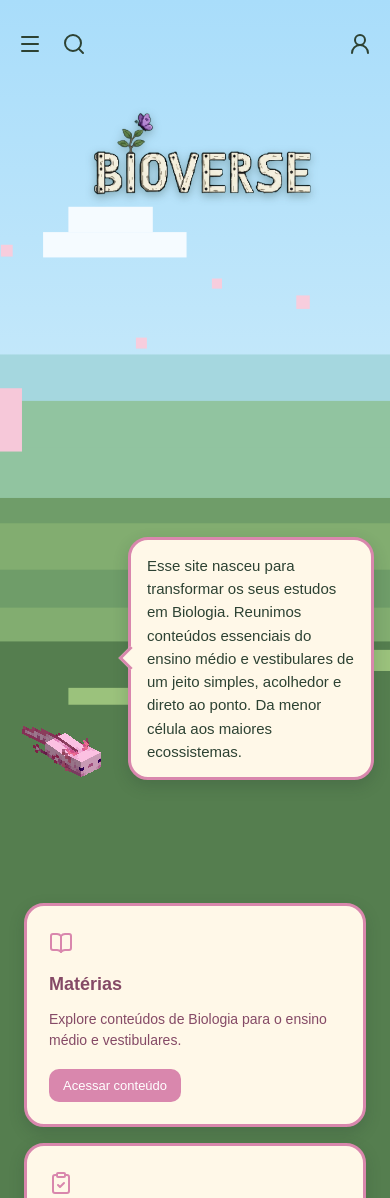
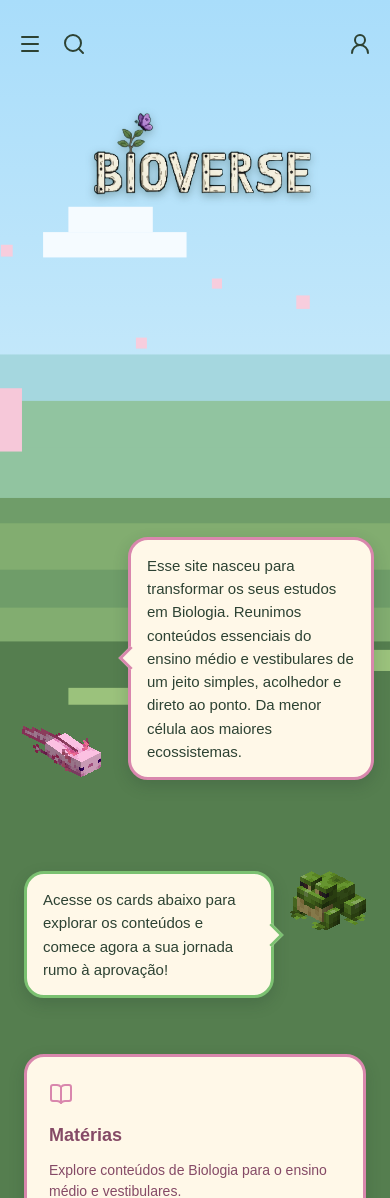
Before and after one commit to liviaaoliveiraa/bioverse-FrontEnd, a Next.js app: page / in a window 390 px wide. Shown: the top 1198 px of the page. Built offline with nearby package versions, Linux system fonts and the light colour scheme; a web font is replaced by a local one.

Commit message:
faz sapo na pagina inicial

```diff
--- a/src/app/page.jsx
+++ b/src/app/page.jsx
@@ -67,6 +67,22 @@ export default function Home() {
             </main>
 
             <section className={styles.acessos} aria-label="Acessos principais">
+                <aside className={styles.apresentacaoSapo} aria-label="Orientação do sapo">
+                    <div className={`${styles.balao} ${styles.balaoSapo}`}>
+                        <p>
+                            Acesse os cards abaixo para explorar os conteúdos e comece agora a sua jornada rumo à aprovação!
+                        </p>
+                    </div>
+                    <Image
+                        src="/frog.gif"
+                        alt="Sapo animado indicando os cards de conteúdo"
+                        width={300}
+                        height={225}
+                        unoptimized
+                        className={styles.sapo}
+                    />
+                </aside>
+
                 <div className={styles.gradeAcessos}>
                     {acessos.map((acesso) => (
                         <CardMateria key={acesso.link} {...acesso} />
--- a/src/app/page.module.css
+++ b/src/app/page.module.css
@@ -66,6 +66,17 @@
   content: '';
 }
 
+.balaoSapo {
+  border-color: #7bc171;
+}
+
+.balaoSapo::after {
+  right: -12px;
+  left: auto;
+  transform: translateY(-50%) rotate(135deg);
+  border-color: #7bc171;
+}
+
 .balao p {
   margin: 0;
 }
@@ -76,6 +87,24 @@
   height: auto;
   image-rendering: pixelated;
   transform: scaleX(-1);
+}
+
+.apresentacaoSapo {
+  position: relative;
+  top: -32px;
+  display: grid;
+  grid-template-columns: minmax(0, 1fr) clamp(90px, 11vw, 150px);
+  align-items: start;
+  gap: 18px;
+  width: min(900px, 100%);
+  margin: 0 0 32px auto;
+}
+
+.sapo {
+  display: block;
+  width: 100%;
+  height: auto;
+  image-rendering: pixelated;
 }
 
 .acessos {
@@ -104,6 +133,13 @@
     margin: auto 16px 16px;
   }
 
+  .apresentacaoSapo {
+    grid-template-columns: minmax(0, 1fr) clamp(80px, 19vw, 110px);
+    gap: 12px;
+    width: 100%;
+    margin-bottom: 24px;
+  }
+
   .gradeAcessos {
     grid-template-columns: repeat(2, minmax(0, 1fr));
     gap: 16px;
@@ -120,6 +156,11 @@
     width: 14px;
     height: 14px;
   }
+
+  .balaoSapo::after {
+    right: -9px;
+    left: auto;
+  }
 }
 
 @media (max-width: 520px) {
```
Also changed, not shown: public/frog.gif (added), 1 other file (tests, documents, lock files or other folders).
